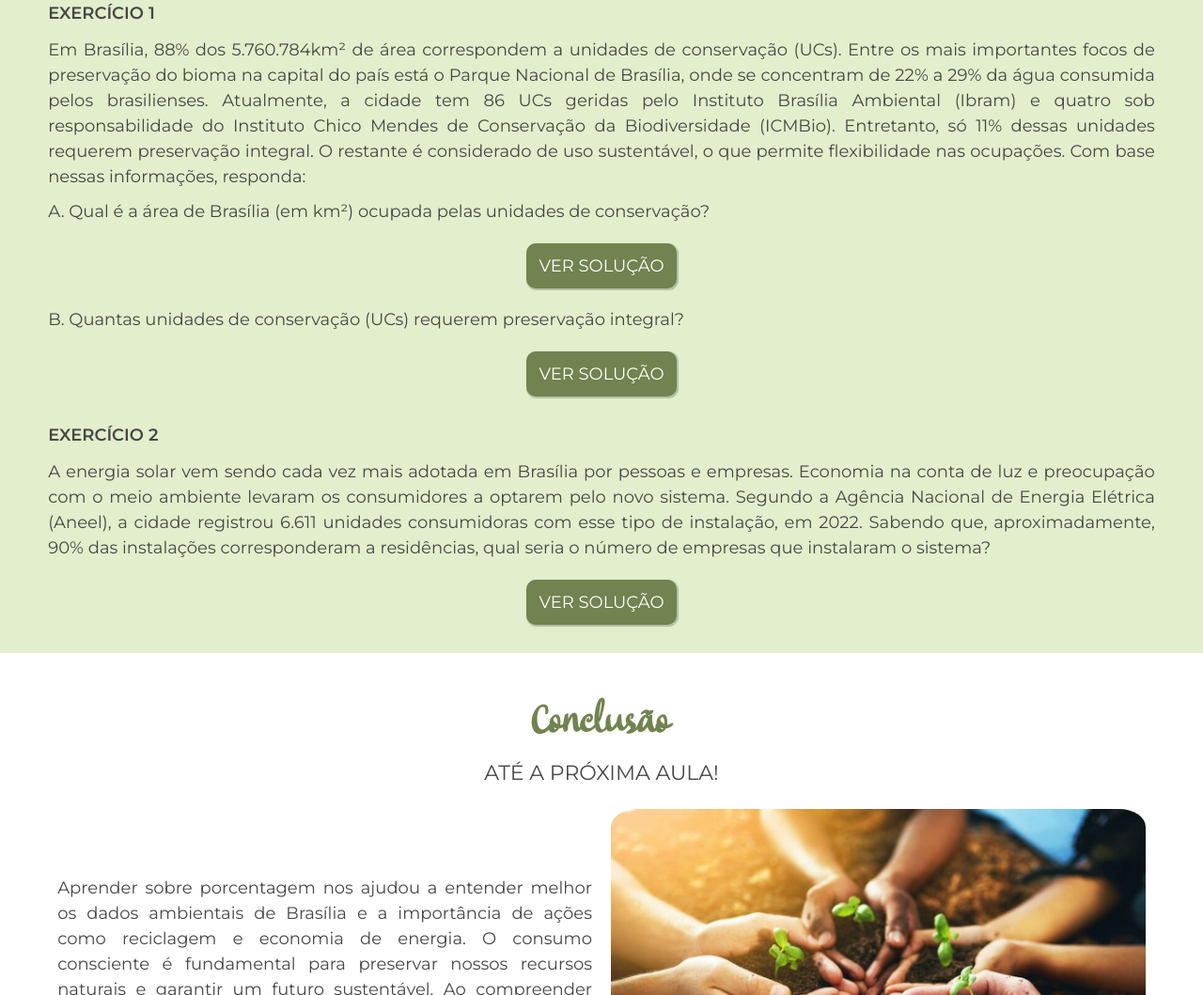
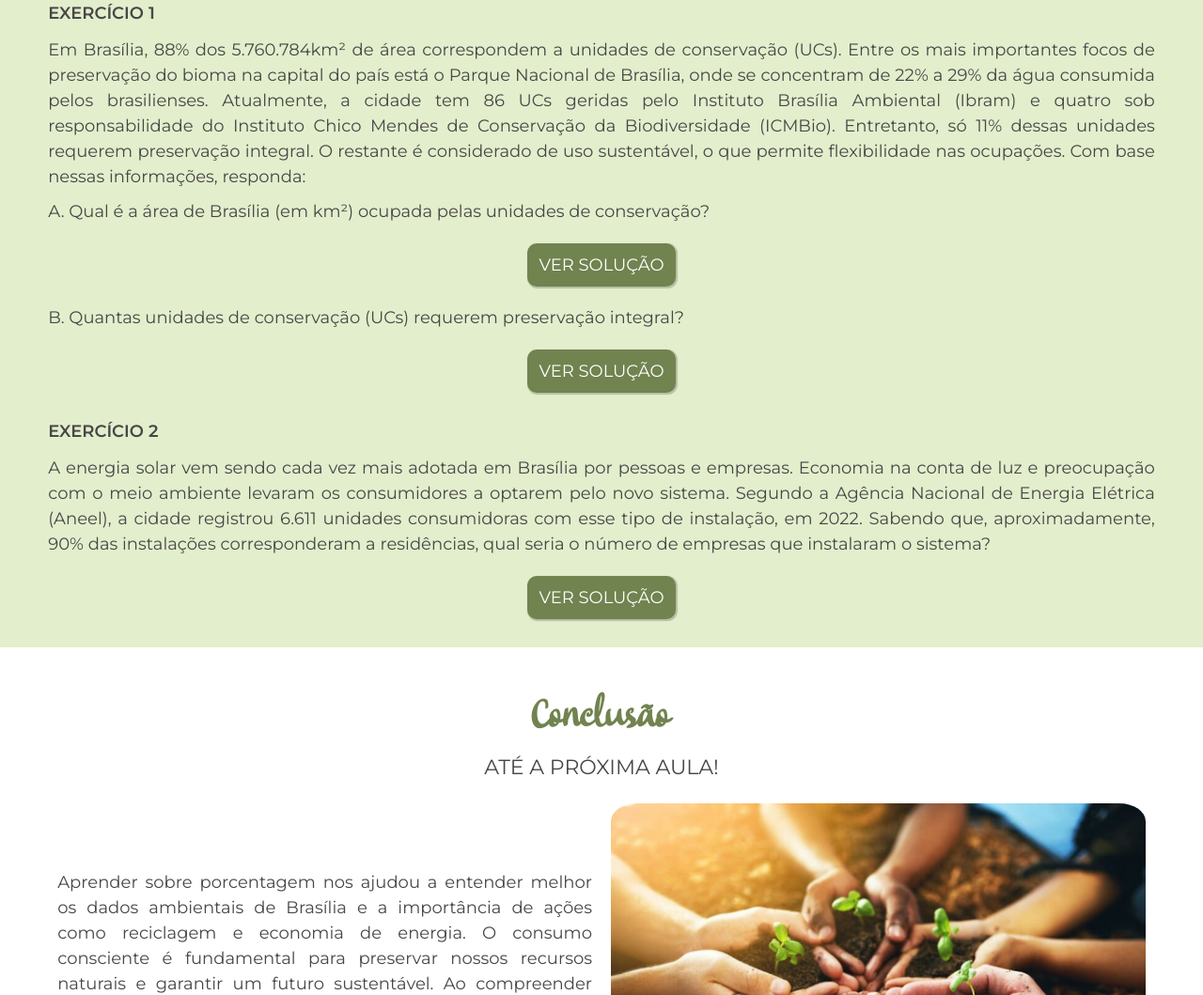
Before and after one commit to annp33/Ecomat, a plain HTML site: page index.html in a window 1280 px wide. Shown: the part 3743-4802 px from the top of the page at 94% size. Drawn offline with Linux system fonts and the light colour scheme.

Commit message:
Update style.css

```diff
--- a/style.css
+++ b/style.css
@@ -256,7 +256,7 @@ button{
     border-radius: 10px;
     border-color: transparent;
     box-shadow: 1px 1px 1px 1px rgba(0, 0, 0, 0.2);
-    border: 3px solid var(--color2);
+    border: 2px solid var(--color2);
     background-color: var(--color2);
     color: white;
     text-transform: uppercase;
@@ -268,7 +268,7 @@ button{
 
 button:hover{
     background-color: var(--color1);
-    border: 3px solid var(--color2);
+    border: 2px solid var(--color2);
     color: var(--color2);
 }
 
```
